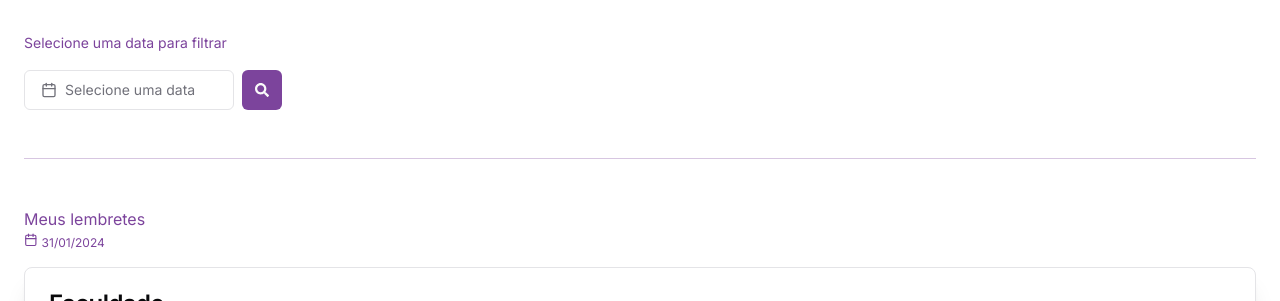
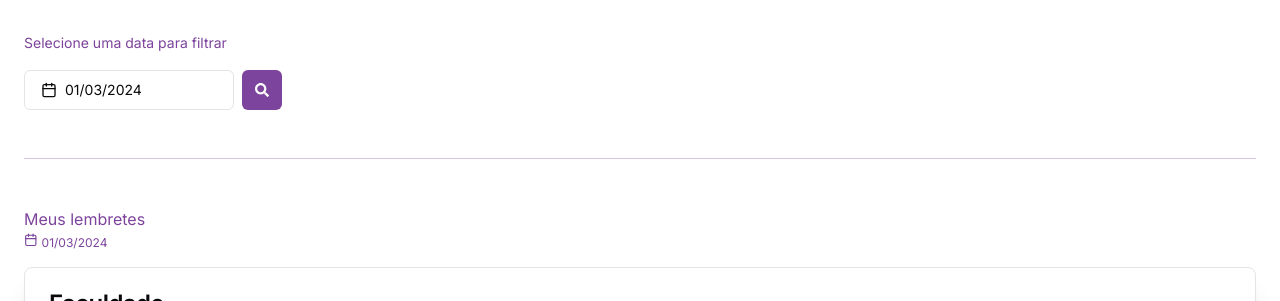
Before and after one commit to calvinsteixeira/register-reminders, a Next.js app: page /dashboard in a window 1280 px wide. Shown: the part 134-435 px from the top of the page. Built offline with nearby package versions, Linux system fonts and the light colour scheme.

Commit message:
Ajustando estado do datepicke

```diff
--- a/app/dashboard/page.tsx
+++ b/app/dashboard/page.tsx
@@ -12,6 +12,9 @@ import { Button } from "@/components/ui/button";
 import { CalendarIcon } from "lucide-react";
 import { FaSearch } from "react-icons/fa";
 import { Loader2 } from "lucide-react";
+import { SelectSingleEventHandler } from "react-day-picker";
+import { format } from "date-fns";
+import { ptBR } from "date-fns/locale";
 
 type Props = {};
 const dialogDefaultValues: IDialog = {
@@ -25,6 +28,11 @@ export default function page({}: Props) {
   const [loadingFilterRequest, setLoadingFiltarRequest] =
     React.useState<boolean>(false);
   const [dialogSettings, setDialogSettings] = React.useState<IDialog>(dialogDefaultValues)
+  const [dateFilter, setDateFilter] = React.useState<Date>(new Date)
+
+  const handleSelectDate: SelectSingleEventHandler = (event, day) => {
+    if(day) setDateFilter(day)
+  }
 
   return (
     <main className="w-screen h-screen background">
@@ -43,7 +51,7 @@ export default function page({}: Props) {
             Selecione uma data para filtrar
           </span>
           <div className="flex gap-2">
-            <DatePicker />
+            <DatePicker selected={dateFilter} onSelect={handleSelectDate}/>
             <Button
               disabled={loadingFilterRequest}
               className="bg-secondary"
@@ -63,7 +71,7 @@ export default function page({}: Props) {
             <h2>Meus lembretes</h2>
             <div className="flex items-baseline gap-1">
               <CalendarIcon className="h-[0.85rem] w-[0.85rem]" />
-              <p className="text-xs">31/01/2024</p>
+              <p className="text-xs">{format(dateFilter, "dd/MM/yyyy", { locale: ptBR })}</p>
             </div>
           </div>
           <ReminderCard
--- a/components/inputs/DatePicker.tsx
+++ b/components/inputs/DatePicker.tsx
@@ -4,6 +4,7 @@ import React from "react";
 import { format } from "date-fns";
 import { Calendar as CalendarIcon } from "lucide-react";
 import { ptBR } from "date-fns/locale";
+import { DayPickerDefaultProps, SelectSingleEventHandler } from "react-day-picker";
 
 import { cn } from "@/lib/utils";
 import { Button } from "@/components/ui/button";
@@ -16,10 +17,11 @@ import {
 
 type Props = {
   label?: string;
+  selected: Date,
+  onSelect: SelectSingleEventHandler
 };
 
-export default function DatePicker({ label }: Props) {
-  const [date, setDate] = React.useState<Date>();
+export default function DatePicker({ label, selected, onSelect }: Props) {
 
   return (
     <Popover>
@@ -28,13 +30,13 @@ export default function DatePicker({ label }: Props) {
           variant={"outline"}
           className={cn(
             "w-[210px] justify-start text-left font-normal",
-            !date && "text-muted-foreground"
+            !selected && "text-muted-foreground"
           )}
         >
           <>
             <CalendarIcon className="mr-2 h-4 w-4" />
-            {date ? (
-              format(date, "dd/MM/yyyy", { locale: ptBR })
+            {selected ? (
+              format(selected, "dd/MM/yyyy", { locale: ptBR })
             ) : (
               <span>{label || "Selecione uma data"}</span>
             )}
@@ -44,9 +46,9 @@ export default function DatePicker({ label }: Props) {
       <PopoverContent className="w-auto p-0">
         <Calendar
           mode="single"
-          selected={date}
+          selected={selected}
           locale={ptBR}
-          onSelect={setDate}
+          onSelect={onSelect}
           initialFocus
         />
       </PopoverContent>
```
